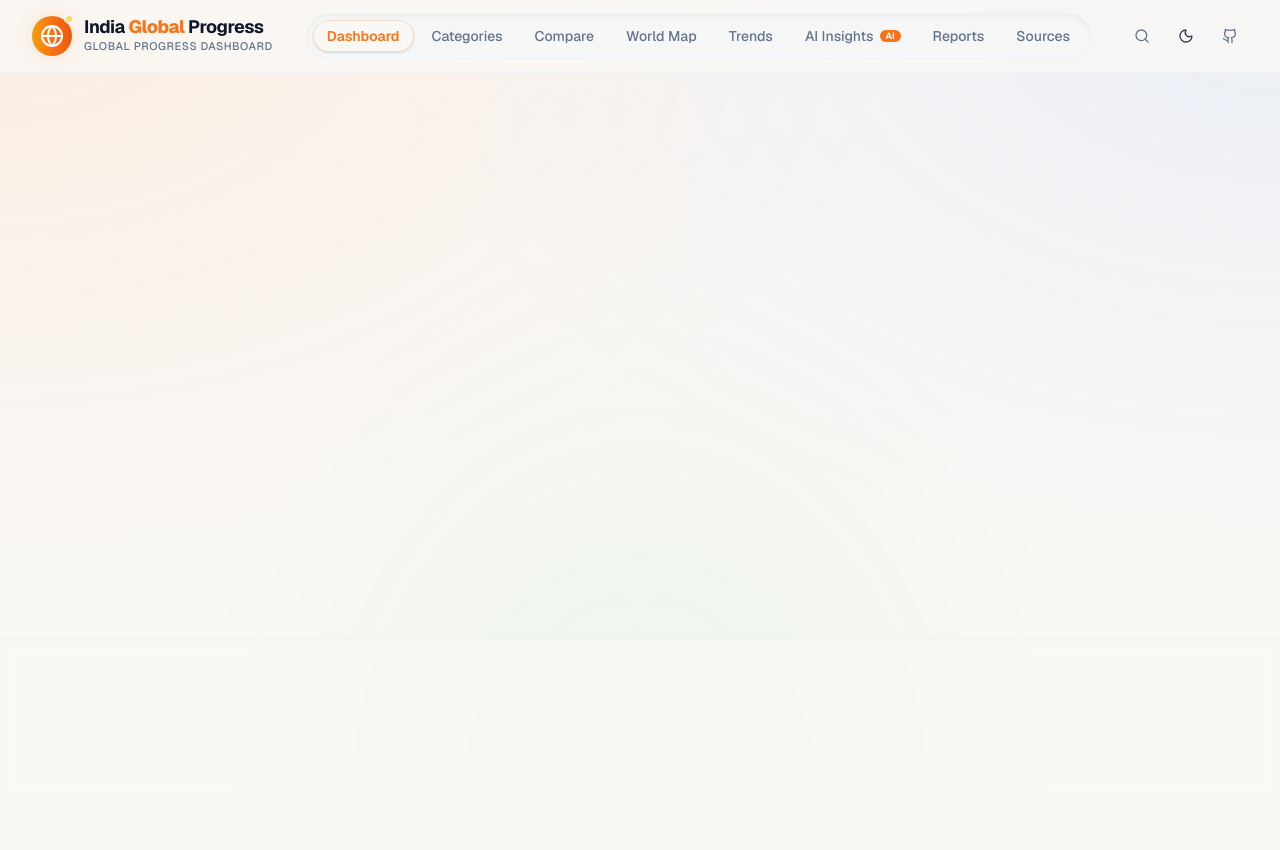
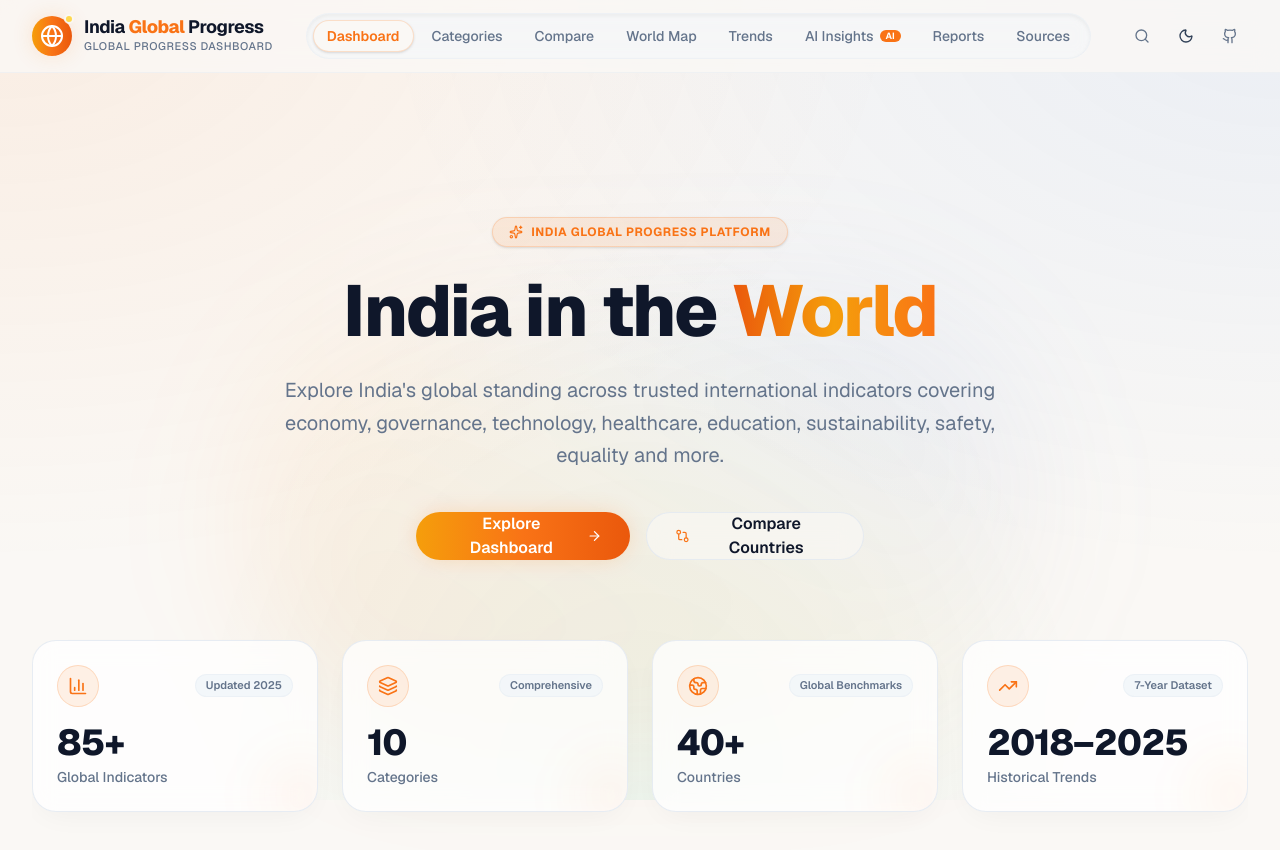
Before and after one commit to Meghana-Merla/india-global-progress, a Next.js app: page / in a window 1280 px wide. Shown: the top 850 px of the page. Before the commit the page ends 800 px from the top, so only its background shows below. Built offline with nearby package versions, Linux system fonts and the light colour scheme.

Commit message:
feat: build premium landing hero section

```diff
--- a/src/app/page.tsx
+++ b/src/app/page.tsx
@@ -1,10 +1,11 @@
 import { AppShell, PageContainer } from "@/components/layouts";
+import { Hero } from "@/components/common/hero";
 
 export default function Home() {
   return (
     <AppShell>
       <PageContainer>
-        {/* Placeholder container - no visible dashboard UI built yet per Task 3 instructions */}
+        <Hero />
       </PageContainer>
     </AppShell>
   );
--- /dev/null
+++ b/src/components/common/hero/hero-actions.tsx
@@ -0,0 +1,47 @@
+"use client";
+
+import React from "react";
+import Link from "next/link";
+import { motion } from "framer-motion";
+import { ArrowRight, GitCompare } from "lucide-react";
+
+export interface HeroActionsProps {
+  primaryText?: string;
+  primaryHref?: string;
+  secondaryText?: string;
+  secondaryHref?: string;
+}
+
+export function HeroActions({
+  primaryText = "Explore Dashboard",
+  primaryHref = "#dashboard",
+  secondaryText = "Compare Countries",
+  secondaryHref = "#compare",
+}: HeroActionsProps) {
+  return (
+    <motion.div
+      initial={{ opacity: 0, y: 15 }}
+      animate={{ opacity: 1, y: 0 }}
+      transition={{ duration: 0.5, delay: 0.2 }}
+      className="flex flex-col sm:flex-row items-center justify-center gap-3 sm:gap-4 w-full max-w-md mx-auto"
+    >
+      {/* Primary CTA */}
+      <Link
+        href={primaryHref}
+        className="inline-flex items-center justify-center w-full sm:w-auto h-12 px-7 rounded-full bg-gradient-primary text-white font-semibold shadow-glow hover:scale-[1.02] hover:shadow-lg transition-all duration-300 gap-2 group select-none"
+      >
+        <span>{primaryText}</span>
+        <ArrowRight className="w-4 h-4 group-hover:translate-x-1 transition-transform duration-200" />
+      </Link>
+
+      {/* Secondary CTA */}
+      <Link
+        href={secondaryHref}
+        className="inline-flex items-center justify-center w-full sm:w-auto h-12 px-7 rounded-full border border-border/80 bg-background/60 backdrop-blur-md text-foreground font-semibold hover:bg-secondary hover:border-primary/40 hover:scale-[1.02] transition-all duration-300 gap-2 group select-none"
+      >
+        <GitCompare className="w-4 h-4 text-primary group-hover:rotate-12 transition-transform duration-200" />
+        <span>{secondaryText}</span>
+      </Link>
+    </motion.div>
+  );
+}
--- /dev/null
+++ b/src/components/common/hero/hero-content.tsx
@@ -0,0 +1,56 @@
+"use client";
+
+import React from "react";
+import { motion } from "framer-motion";
+import { Sparkles } from "lucide-react";
+import { HeroActions } from "./hero-actions";
+
+export interface HeroContentProps {
+  badgeText?: string;
+  title?: string;
+  subtitle?: string;
+}
+
+export function HeroContent({
+  badgeText = "INDIA GLOBAL PROGRESS PLATFORM",
+  title = "India in the World",
+  subtitle = "Explore India's global standing across trusted international indicators covering economy, governance, technology, healthcare, education, sustainability, safety, equality and more.",
+}: HeroContentProps) {
+  return (
+    <div className="flex flex-col items-center text-center max-w-4xl mx-auto">
+      {/* Badge Tag */}
+      <motion.div
+        initial={{ opacity: 0, scale: 0.9, y: 10 }}
+        animate={{ opacity: 1, scale: 1, y: 0 }}
+        transition={{ duration: 0.4 }}
+        className="inline-flex items-center gap-2 px-4 py-1.5 rounded-full bg-primary/10 text-primary border border-primary/20 text-xs font-bold tracking-wider uppercase mb-6 shadow-sm"
+      >
+        <Sparkles className="w-3.5 h-3.5" />
+        <span>{badgeText}</span>
+      </motion.div>
+
+      {/* Main Title Heading */}
+      <motion.h1
+        initial={{ opacity: 0, y: 20 }}
+        animate={{ opacity: 1, y: 0 }}
+        transition={{ duration: 0.5, delay: 0.1 }}
+        className="text-4xl sm:text-5xl md:text-6xl lg:text-7xl font-extrabold tracking-tight text-foreground leading-[1.1] mb-6"
+      >
+        India in the <span className="text-gradient-primary">World</span>
+      </motion.h1>
+
+      {/* Subtitle Description */}
+      <motion.p
+        initial={{ opacity: 0, y: 15 }}
+        animate={{ opacity: 1, y: 0 }}
+        transition={{ duration: 0.5, delay: 0.15 }}
+        className="text-base sm:text-lg md:text-xl text-muted-foreground leading-relaxed max-w-3xl mb-8 md:mb-10 font-normal"
+      >
+        {subtitle}
+      </motion.p>
+
+      {/* Hero CTA Actions */}
+      <HeroActions />
+    </div>
+  );
+}
--- /dev/null
+++ b/src/components/common/hero/hero-stats.tsx
@@ -0,0 +1,80 @@
+"use client";
+
+import React from "react";
+import { motion } from "framer-motion";
+import { BarChart3, Layers, Globe2, TrendingUp, LucideIcon } from "lucide-react";
+import { StatCard } from "./stat-card";
+import { StatsGrid } from "@/components/layouts";
+
+export interface HeroStatItem {
+  value: string;
+  label: string;
+  icon?: LucideIcon;
+  change?: string;
+}
+
+export const defaultHeroStats: HeroStatItem[] = [
+  {
+    value: "85+",
+    label: "Global Indicators",
+    icon: BarChart3,
+    change: "Updated 2025",
+  },
+  {
+    value: "10",
+    label: "Categories",
+    icon: Layers,
+    change: "Comprehensive",
+  },
+  {
+    value: "40+",
+    label: "Countries",
+    icon: Globe2,
+    change: "Global Benchmarks",
+  },
+  {
+    value: "2018–2025",
+    label: "Historical Trends",
+    icon: TrendingUp,
+    change: "7-Year Dataset",
+  },
+];
+
+export interface HeroStatsProps {
+  stats?: HeroStatItem[];
+  className?: string;
+}
+
+export function HeroStats({
+  stats = defaultHeroStats,
+  className,
+}: HeroStatsProps) {
+  return (
+    <motion.div
+      initial="initial"
+      animate="animate"
+      variants={{
+        initial: {},
+        animate: {
+          transition: {
+            staggerChildren: 0.1,
+            delayChildren: 0.3,
+          },
+        },
+      }}
+      className={className}
+    >
+      <StatsGrid columns={4}>
+        {stats.map((stat, idx) => (
+          <StatCard
+            key={idx}
+            value={stat.value}
+            label={stat.label}
+            icon={stat.icon}
+            change={stat.change}
+          />
+        ))}
+      </StatsGrid>
+    </motion.div>
+  );
+}
--- /dev/null
+++ b/src/components/common/hero/hero.tsx
@@ -0,0 +1,27 @@
+"use client";
+
+import React from "react";
+import { HeroContent } from "./hero-content";
+import { HeroStats } from "./hero-stats";
+import { cn } from "@/lib/utils";
+
+export interface HeroProps {
+  className?: string;
+}
+
+export function Hero({ className }: HeroProps) {
+  return (
+    <section className={cn("relative py-12 md:py-20 lg:py-24 overflow-hidden w-full", className)}>
+      {/* Background Ambient Radial Glow (No Images) */}
+      <div className="absolute top-1/2 left-1/2 -translate-x-1/2 -translate-y-1/2 w-[600px] h-[350px] md:w-[800px] md:h-[450px] bg-gradient-to-tr from-orange-500/10 via-amber-500/5 to-blue-500/10 rounded-full blur-3xl pointer-events-none -z-10" />
+
+      <div className="flex flex-col gap-12 md:gap-16 lg:gap-20">
+        {/* Top Hero Content & CTAs */}
+        <HeroContent />
+
+        {/* 4 Animated Stats Cards */}
+        <HeroStats />
+      </div>
+    </section>
+  );
+}
--- /dev/null
+++ b/src/components/common/hero/index.ts
@@ -0,0 +1,5 @@
+export * from "./hero";
+export * from "./hero-content";
+export * from "./hero-stats";
+export * from "./stat-card";
+export * from "./hero-actions";
--- /dev/null
+++ b/src/components/common/hero/stat-card.tsx
@@ -0,0 +1,63 @@
+"use client";
+
+import React from "react";
+import { motion } from "framer-motion";
+import { LucideIcon } from "lucide-react";
+import { cn } from "@/lib/utils";
+
+export interface StatCardProps {
+  value: string;
+  label: string;
+  icon?: LucideIcon;
+  change?: string;
+  className?: string;
+}
+
+export function StatCard({
+  value,
+  label,
+  icon: Icon,
+  change,
+  className,
+}: StatCardProps) {
+  return (
+    <motion.div
+      variants={{
+        initial: { opacity: 0, y: 20 },
+        animate: { opacity: 1, y: 0 },
+      }}
+      whileHover={{ y: -4, transition: { duration: 0.2 } }}
+      className={cn(
+        "glass-card-hover p-6 flex flex-col justify-between relative overflow-hidden group select-none",
+        className
+      )}
+    >
+      {/* Top Row: Icon & Badge */}
+      <div className="flex items-center justify-between mb-4">
+        {Icon && (
+          <div className="p-2.5 rounded-xl bg-primary/10 text-primary border border-primary/20 group-hover:bg-primary group-hover:text-primary-foreground transition-colors duration-300">
+            <Icon className="w-5 h-5" />
+          </div>
+        )}
+        {change && (
+          <span className="text-[11px] font-semibold text-muted-foreground bg-secondary/80 px-2.5 py-0.5 rounded-full border border-border/40">
+            {change}
+          </span>
+        )}
+      </div>
+
+      {/* Main Metric Value */}
+      <div>
+        <div className="text-3xl sm:text-4xl font-extrabold tracking-tight text-foreground group-hover:text-primary transition-colors">
+          {value}
+        </div>
+        <div className="text-xs sm:text-sm font-medium text-muted-foreground mt-1">
+          {label}
+        </div>
+      </div>
+
+      {/* Subtle Glow Accent */}
+      <div className="absolute -bottom-6 -right-6 w-20 h-20 bg-primary/5 rounded-full blur-xl group-hover:bg-primary/15 transition-all duration-300 pointer-events-none" />
+    </motion.div>
+  );
+}
--- a/src/components/common/index.ts
+++ b/src/components/common/index.ts
@@ -1,2 +1,3 @@
 export * from "./animations";
 export * from "./navbar";
+export * from "./hero";
```
